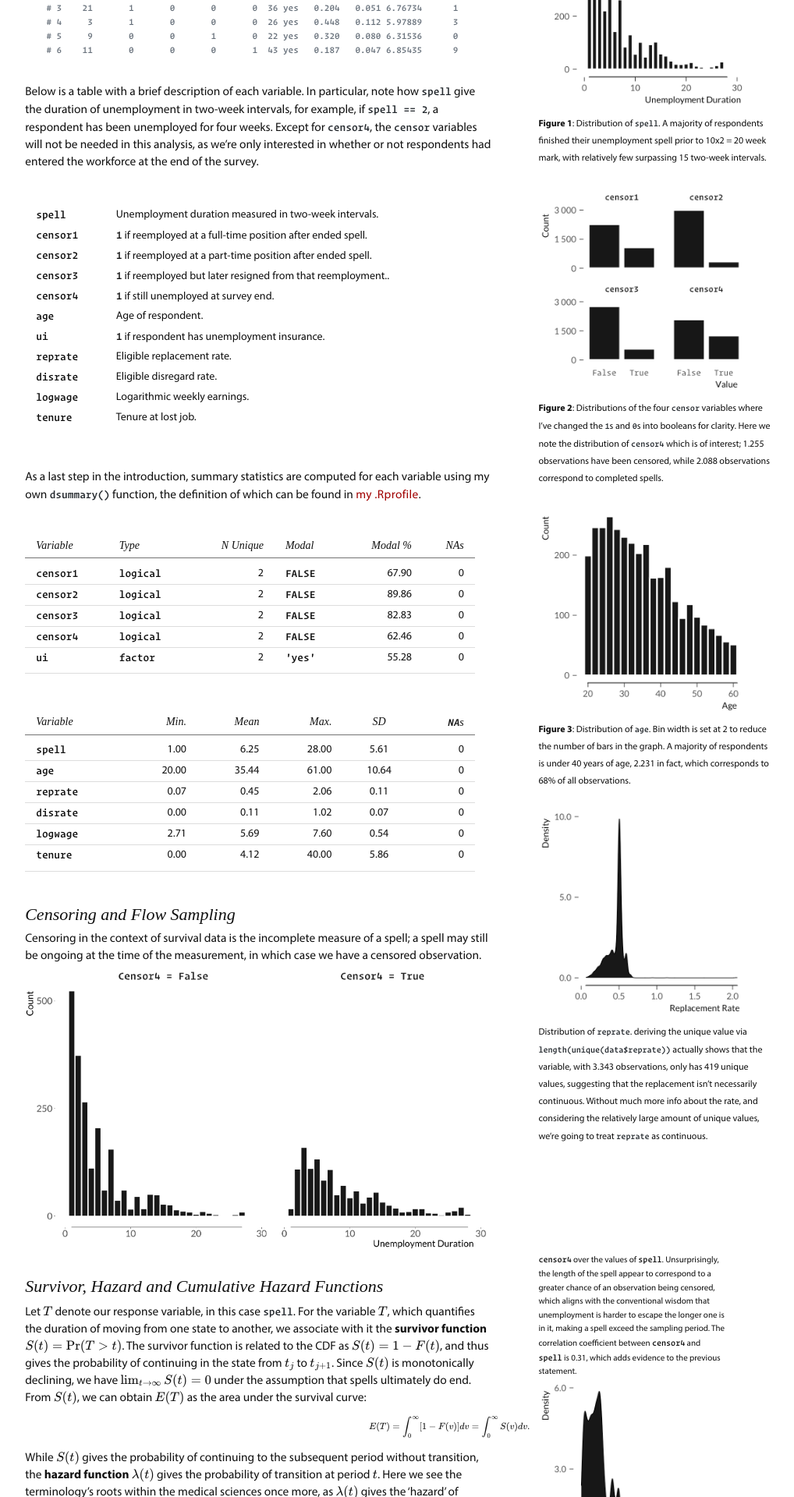
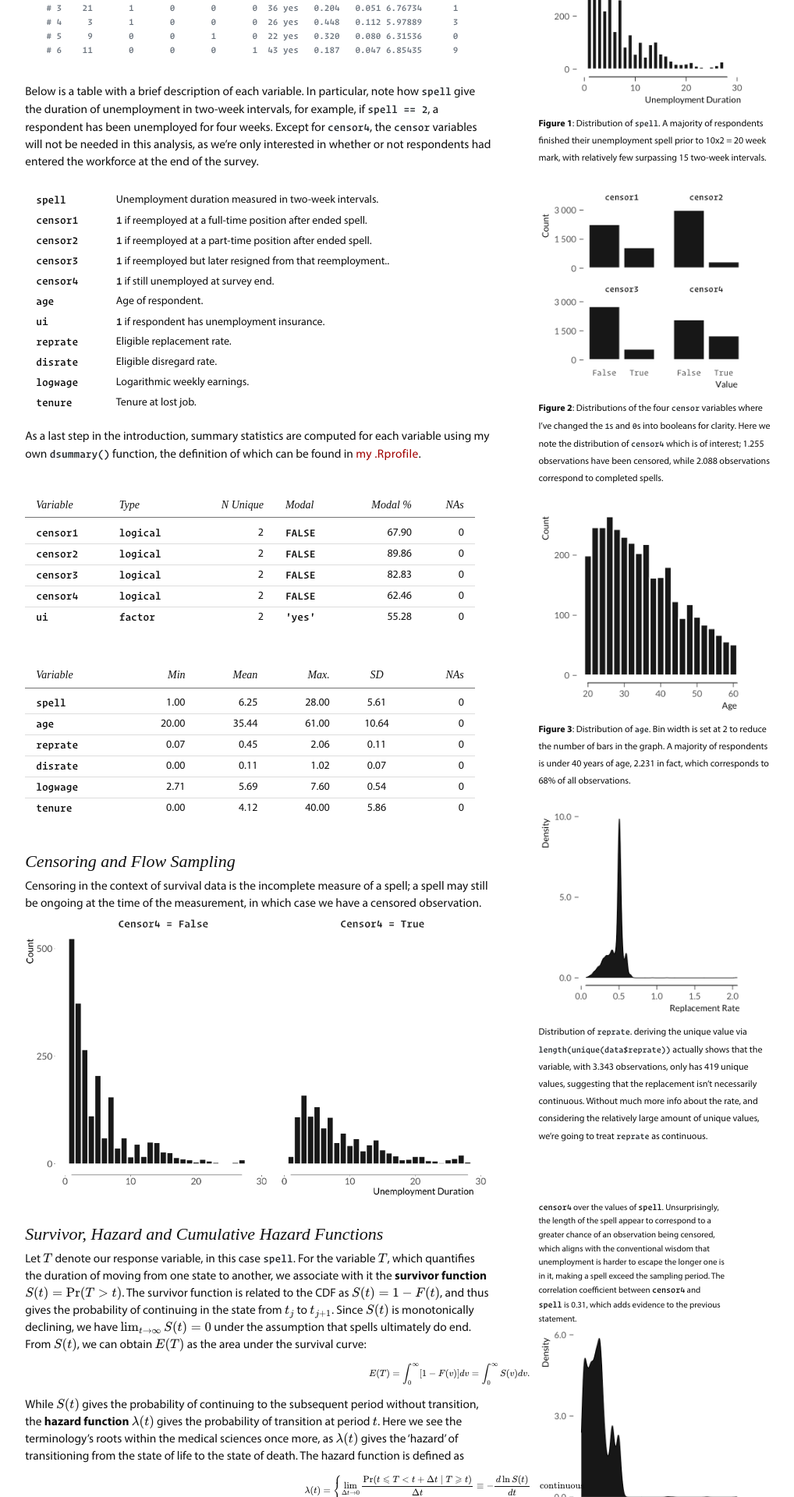
Before and after one commit to mhoirup/mhoirup.github.io, a Jekyll site: the page built from _posts/2021-04-12-Survival-Analysis.md, in a window 1280 px wide. Shown: the part 514-2434 px from the top of the page at 78% size, without its empty margins (147-1165 px from the left). Built offline with Jekyll 4.4.1, drawn with Linux system fonts in a browser that asks for light colours; formulas are drawn with MathJax 3; some of the changed text lies outside the part shown.

Commit message:
adjust font sizes

```diff
--- a/_posts/2021-04-12-Survival-Analysis.md
+++ b/_posts/2021-04-12-Survival-Analysis.md
@@ -97,14 +97,14 @@
 |`ui`      |`factor`  |         2| `'yes'`   |   55.28|     0|
 
 
-|Variable  |Min.   |Mean   |Max.   |SD     | `NA`s|
-|:---------|------:|------:|------:|:-----:|-----:|
-|`spell`   |1.00  |6.25  |28.00 |5.61  |     0|
-|`age`     |20.00 |35.44 |61.00 |10.64 |     0|
-|`reprate` |0.07  |0.45  |2.06  |0.11  |     0|
-|`disrate` |0.00  |0.11  |1.02  |0.07  |     0|
-|`logwage` |2.71  |5.69  |7.60  |0.54  |     0|
-|`tenure`  |0.00  |4.12  |40.00 |5.86  |     0|
+|Variable  |Min   |Mean  |Max.  |SD    | NAs |
+|:---------|-----:|-----:|-----:|:----:|----:|
+|`spell`   |1.00  |6.25  |28.00 |5.61  |    0|
+|`age`     |20.00 |35.44 |61.00 |10.64 |    0|
+|`reprate` |0.07  |0.45  |2.06  |0.11  |    0|
+|`disrate` |0.00  |0.11  |1.02  |0.07  |    0|
+|`logwage` |2.71  |5.69  |7.60  |0.54  |    0|
+|`tenure`  |0.00  |4.12  |40.00 |5.86  |    0|
 
 
 ## Censoring and Flow Sampling
@@ -154,7 +154,7 @@
 
 $$
     \lambda(t)=\begin{cases}
-    \lim_{\Delta t\to 0}\dfrac{\Pr(t\leqslant T<t+\Delta t\mid
+    \lim\limits_{\Delta t\to 0}\dfrac{\Pr(t\leqslant T<t+\Delta t\mid
         T\geqslant t)}{\Delta t}\equiv -\dfrac{d\ln
         S(t)}{dt}& \text{continuous} \\
         \Pr(T=t\mid T\geqslant t) & \text{for discrete $T$}
--- a/css/tufte.scss
+++ b/css/tufte.scss
@@ -214,8 +214,8 @@
 table.norulers {
     width: auto;
     border-spacing: 0px;
-    margin-bottom: 1.2cm;
-    margin-top: 1cm;
+    margin-bottom: 0.5cm;
+    margin-top: 0.5cm;
     width: 53%;
     border-top: 0px solid $border-color;
     border-bottom: 0px solid $border-color;
@@ -244,7 +244,7 @@
 .booktabs th, th {
     border-bottom: 1px solid $border-color;
     font-family: Minion;
-    font-size: 14px;
+    font-size: 14.5px;
     font-style: italic;
     font-weight: normal;
     padding: 0.65ex 0.5em 0.5ex 0.5em;
@@ -277,7 +277,7 @@
 }
 
 .booktabs tbody tr:last-child td,  tr:last-child td {
-    padding-bottom: 0.95ex; /* add space between thead row and tbody */
+    border-bottom: 0px solid $border-color;
 }
 
 .booktabs td, td {
```
